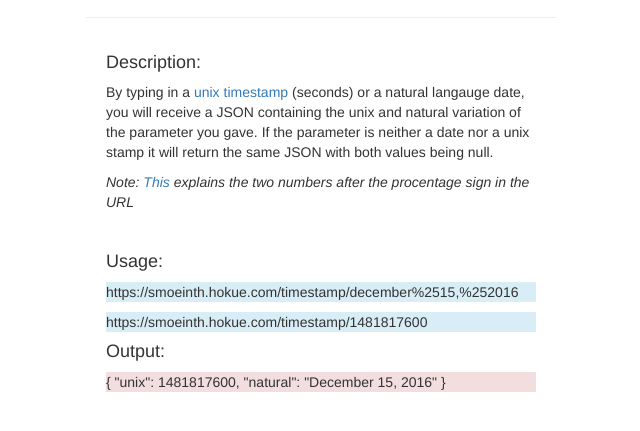
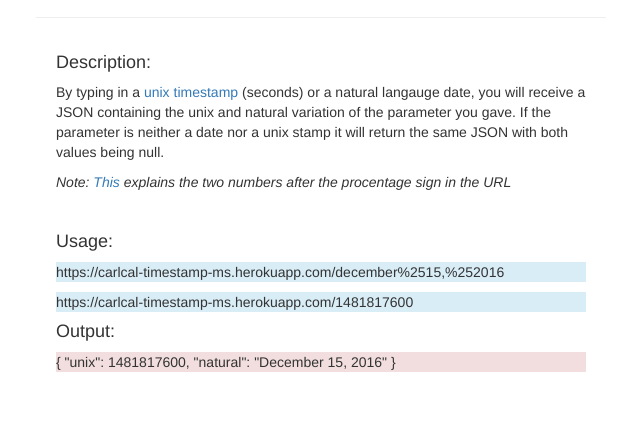
Before and after one commit to CarlCal/api-timestamp-microservice, a website: page public/index.html in a window 1280 px wide. Shown: the part 163-594 px from the top of the page, without its empty margins (319-959 px from the left). Drawn offline with nearby package versions, Linux system fonts and the light colour scheme.

Commit message:
minor adjustments

```diff
--- a/public/css/main.css
+++ b/public/css/main.css
@@ -8,7 +8,7 @@ body {
 	background: white;
 	height: 300px;
 	text-align: center;
-	width: 500px;
+	width: 600px;
 }
 
 #text {
--- a/public/index.html
+++ b/public/index.html
@@ -14,8 +14,8 @@
 				<p>By typing in a <a href="https://en.wikipedia.org/wiki/Unix_time" target="_blank">unix timestamp</a> (seconds) or a natural langauge date, you will receive a JSON containing the unix and natural variation of the parameter you gave. If the parameter is neither a date nor a unix stamp it will return the same JSON with both values being null.</p>
 				<p style="font-style: italic">Note: <a href="http://stackoverflow.com/questions/17342671/pass-a-percent-sign-in-a-url-and-get-exact-value-of-it-using-php" target="_blank">This</a> explains the two numbers after the procentage sign in the URL</p><br>
 				<h4>Usage:</h4>
-				<p class="bg-info">https://smoeinth.hokue.com/timestamp/december%2515,%252016</p>
-				<p class="bg-info">https://smoeinth.hokue.com/timestamp/1481817600</p>
+				<p class="bg-info">https://carlcal-timestamp-ms.herokuapp.com/december%2515,%252016</p>
+				<p class="bg-info">https://carlcal-timestamp-ms.herokuapp.com/1481817600</p>
 				<h4>Output:</h4>
 				<p class="bg-danger">{ "unix": 1481817600, "natural": "December 15, 2016" }</p>
 			</div>
```
